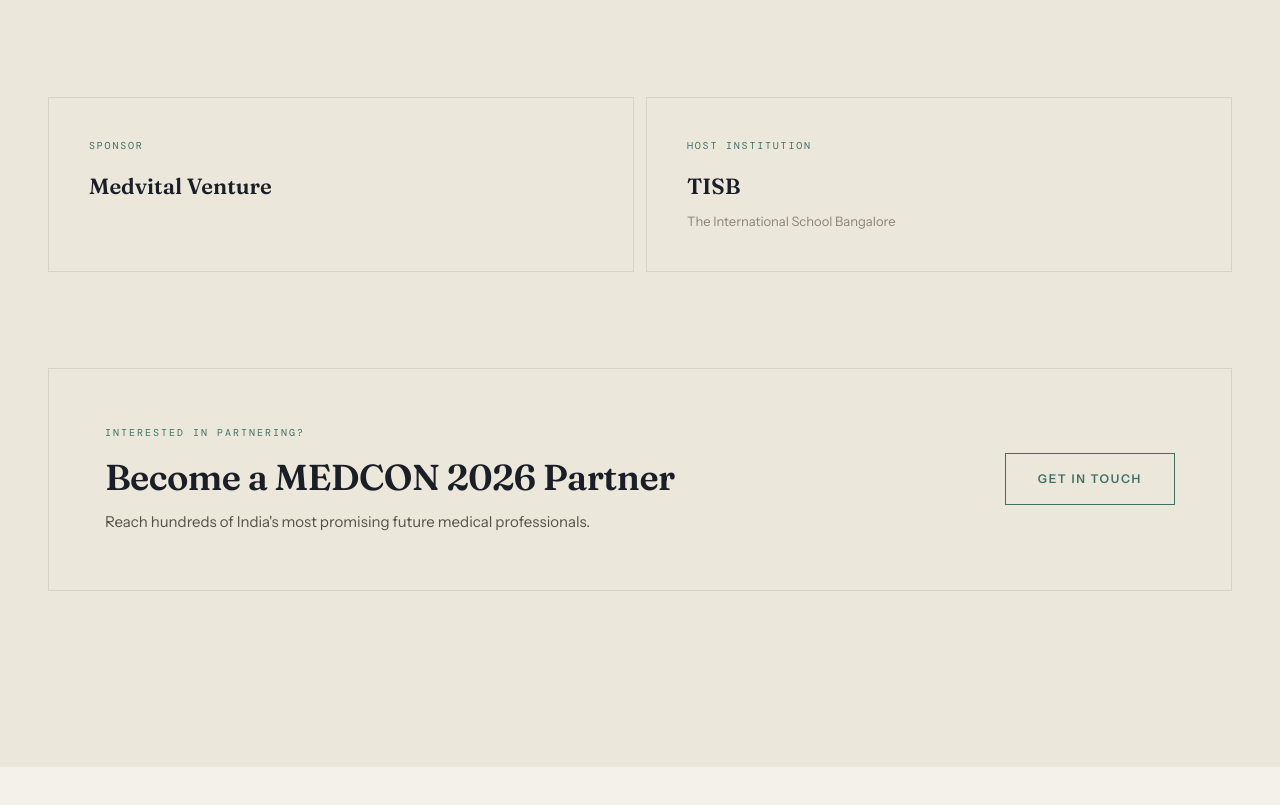
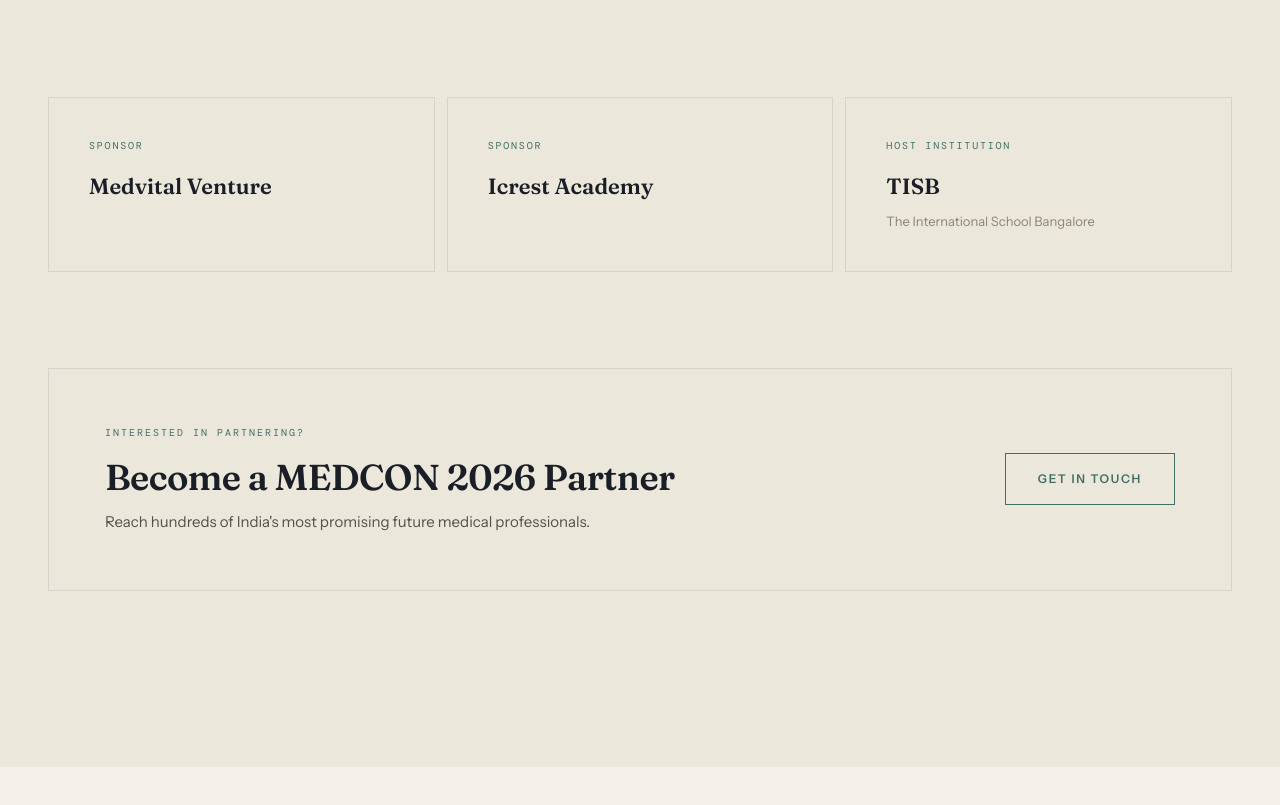
Before and after one commit to RayanUpadhyay/medcon-india-2026, a React (Vite) app: page / in a window 1280 px wide. Shown: the part 5220-6025 px from the top of the page. Built offline with nearby package versions, Linux system fonts and the light colour scheme; the HTML template or start-up script is replaced by a standard one; a web font is replaced by a local one.

Commit message:
Add Icrest Academy to sponsors

```diff
--- a/src/content/site.ts
+++ b/src/content/site.ts
@@ -297,6 +297,7 @@
 /* PLACEHOLDER: no sponsor or partner listed here is confirmed. */
 export const partners: Partner[] = [
   { tier: "Sponsor", name: "Medvital Venture", note: "" },
+  { tier: "Sponsor", name: "Icrest Academy", note: "" },
   { tier: "Host Institution", name: "TISB", note: "The International School Bangalore" },
 ];
 
```
